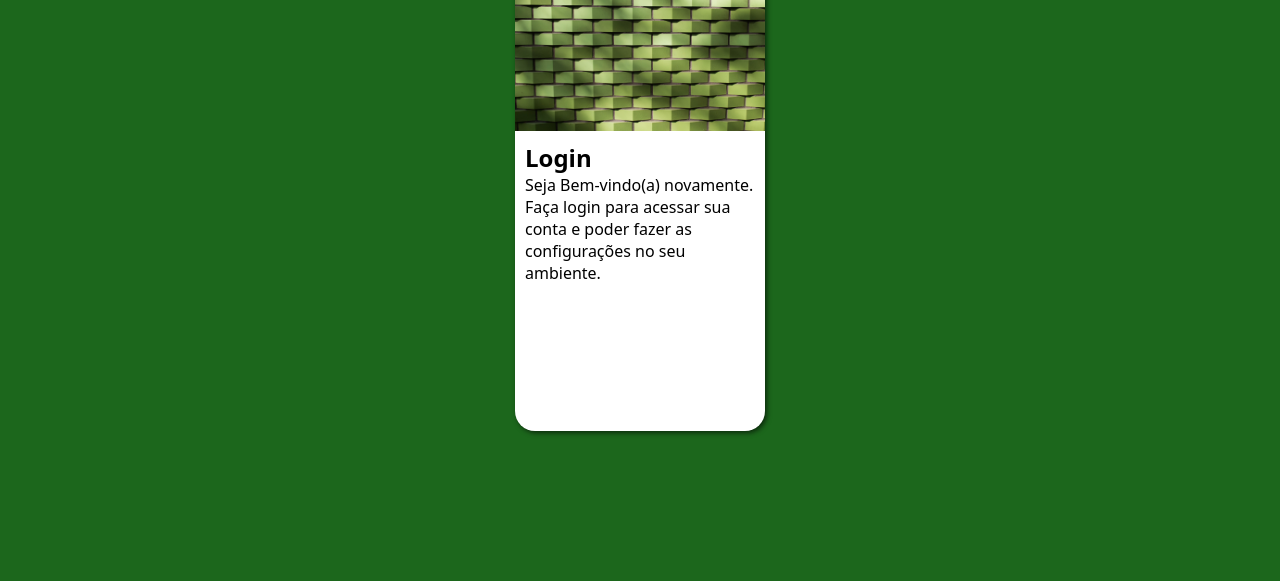
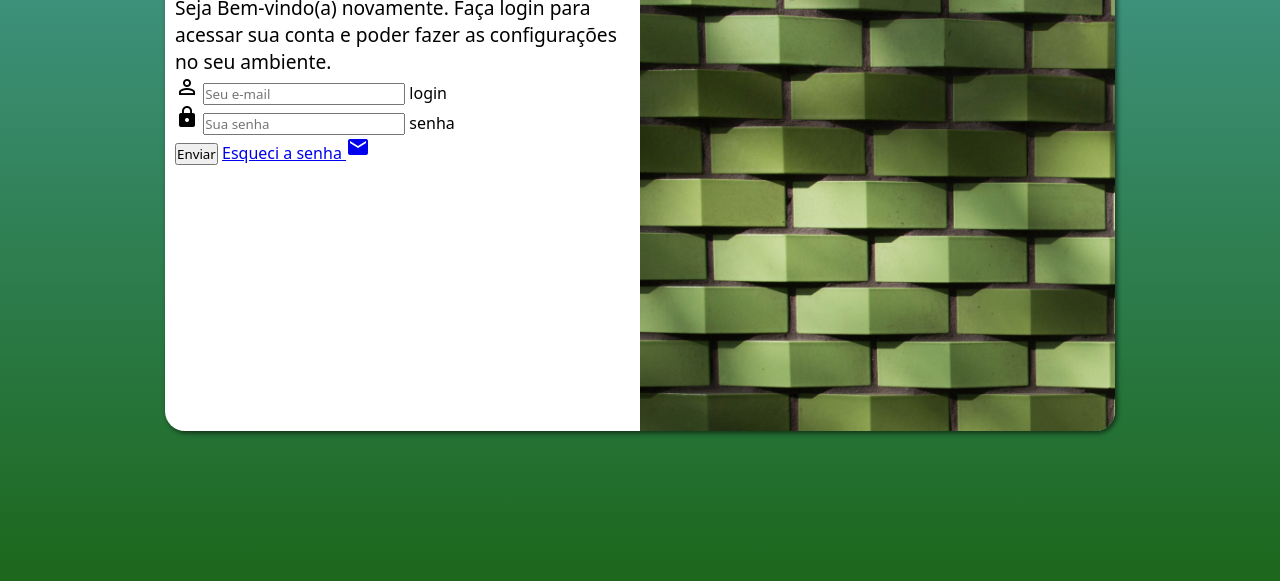
Before and after one commit to JGCV2007/Projet-login, a plain HTML site: page index.html in a window 1280 px wide. Shown: the part 219-800 px from the top of the page. Drawn offline with Linux system fonts and the light colour scheme.

Commit message:
iniciando estilo css

```diff
--- /dev/null
+++ b/estilos/mediaquiries.css
@@ -0,0 +1,46 @@
+@charset "UTF-8";
+
+@media screen and (min-width:650px) and (max-width:992px) {
+    body{
+        background-image: linear-gradient(to top, #1c671c,#49a09d);
+    }
+    section#login{
+        width: 80vw;
+    }
+    section#login > div#imagen{
+        float: left;
+        width: 30vw;
+        height: 100vh;
+
+    }
+    section#login > div#formulario{
+        width: 70vw;
+        height: 100vh;
+    }
+}
+
+@media screen and (min-width:992px){
+    body{
+        background-image: linear-gradient(to top, #1c671c,#49a09d);
+    }
+    section#login{
+        width:950px;
+ }
+
+section#login > div#imagen{
+    float:right;
+    width: 475px;
+    height: 100vh;
+}
+
+section#login > div#formulario{
+    width: 475px;
+    height: 100vh;
+}
+div#formulario > h1{
+    font-size: 2em;
+}
+div#formulario > p{
+    font-size: 1.2em;
+}
+}
--- a/estilos/style.css
+++ b/estilos/style.css
@@ -30,6 +30,9 @@ section#login{
     width:250px;
     height: 500px;
     box-shadow:2px 2px 5px rgba(0, 0, 0, 0.596);
+
+    transition: width.3s, height.3s;
+    transition-timing-function: ease;
 }
 section#login > div#imagen{
     display: block;
@@ -41,3 +44,11 @@ section#login > div#formulario{
     display: block;
     padding:10px;
 }
+
+div#formulario > h1{
+text-align: center;
+margin-bottom:10px;
+}
+div#formulario > p{
+    font-size: 0.9em;
+}
--- a/index.html
+++ b/index.html
@@ -5,7 +5,9 @@
     <meta http-equiv="X-UA-Compatible" content="IE=edge">
     <meta name="viewport" content="width=device-width, initial-scale=1.0">
     <title>Site login</title>
+    <link href="https://fonts.googleapis.com/icon?family=Material+Icons"rel="stylesheet">
     <link rel="stylesheet" href="estilos/style.css">
+    <link rel="stylesheet" href="estilos/mediaquiries.css">
 </head>
 <body>
    <main>
@@ -17,7 +19,20 @@
            <p>Seja Bem-vindo(a) novamente. Faça login para acessar sua conta e poder fazer
             as configurações no seu ambiente. </p>
             <form action="login.php" method="post">
-
+                <div class="campo">
+                <span class="material-icons"> perm_identity </span>
+                <input type="email" name="login" id="ilogin" placeholder="Seu e-mail">
+                <label for="ilogin">login</label>
+                </div>
+                <div class="campo">
+                <span class="material-icons"> lock </span>
+                <input type="password" name="senha" id="isenha" placeholder="Sua senha">
+                <label for="isenha">senha</label>
+                </div>
+                <input type="submit" value="Enviar">
+                <a href="esqueci.html">
+                    Esqueci a senha <span class="material-icons"> email </span>
+                </a>
             </form>
         </div>
        </section>
```
